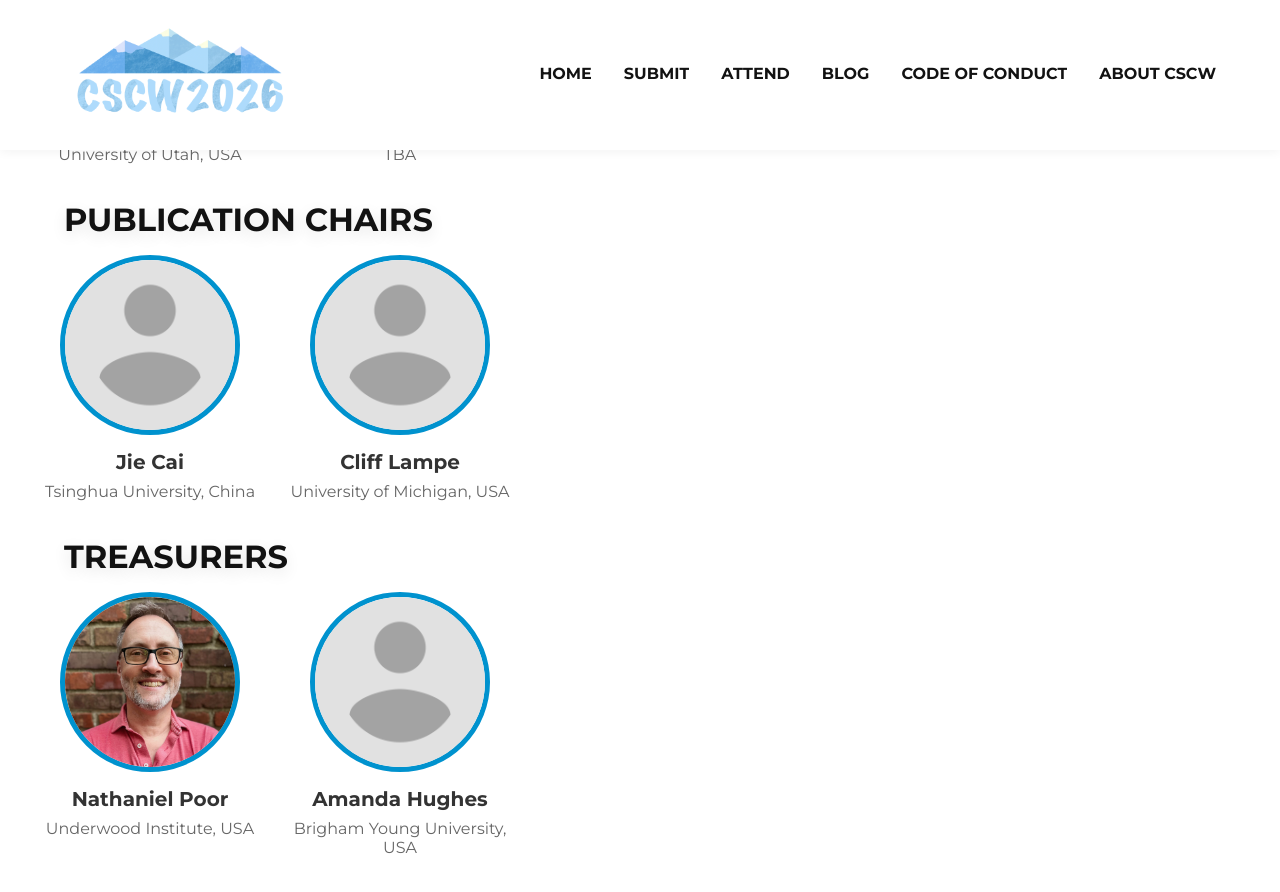
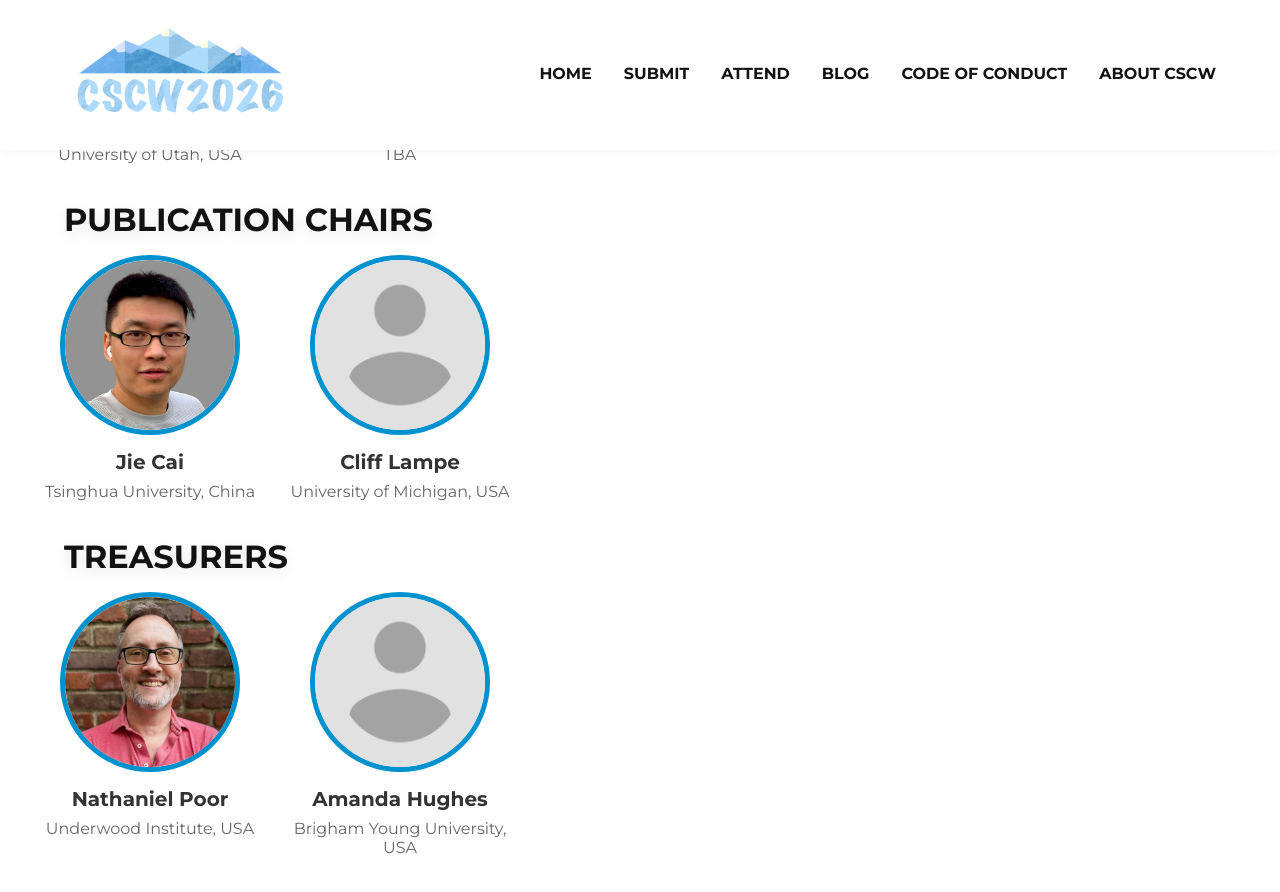
Before and after one commit to anthonypinter/cscw2026-website, a Jekyll site: the page built from organizing.html, in a window 1280 px wide and 900 px high, scrolled down 4825 px. Shown: the top 892 px of the window. Built offline with Jekyll 4.4.1, drawn with Linux system fonts in a browser that asks for light colours.

Commit message:
Update organizing.html

```diff
--- a/organizing.html
+++ b/organizing.html
@@ -308,7 +308,7 @@ section_id: home
       <div class="flex-container">
         <!-- Item 1 -->
         <div class="circle-item">
-            <img src="images/placeholder.png" alt="Profile Image 1" class="circle-image">
+            <img src="images/jie.png" alt="Profile Image 1" class="circle-image">
             <p class="title">Jie Cai</p>
             <p class="subtitle">Tsinghua University, China</p>
         </div>
```
